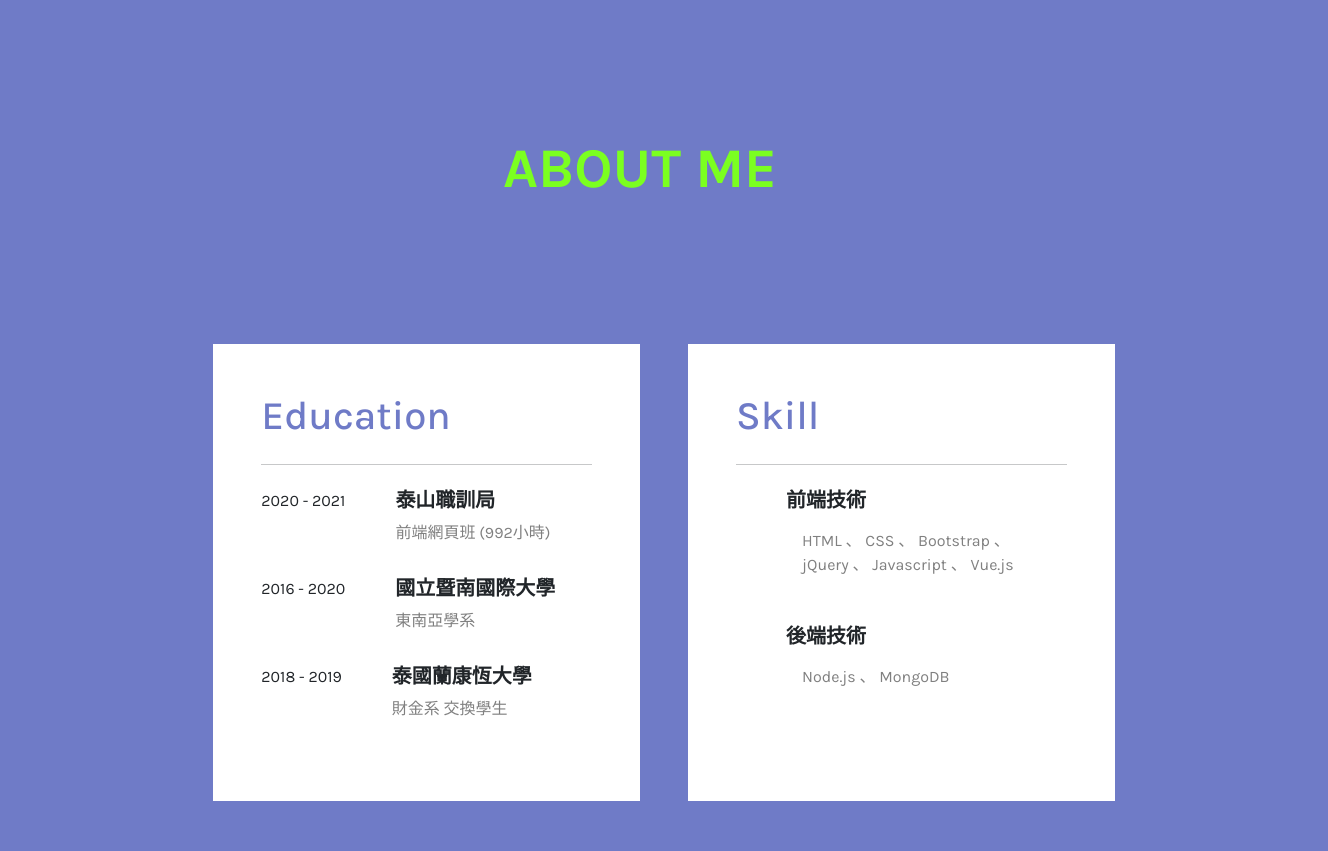
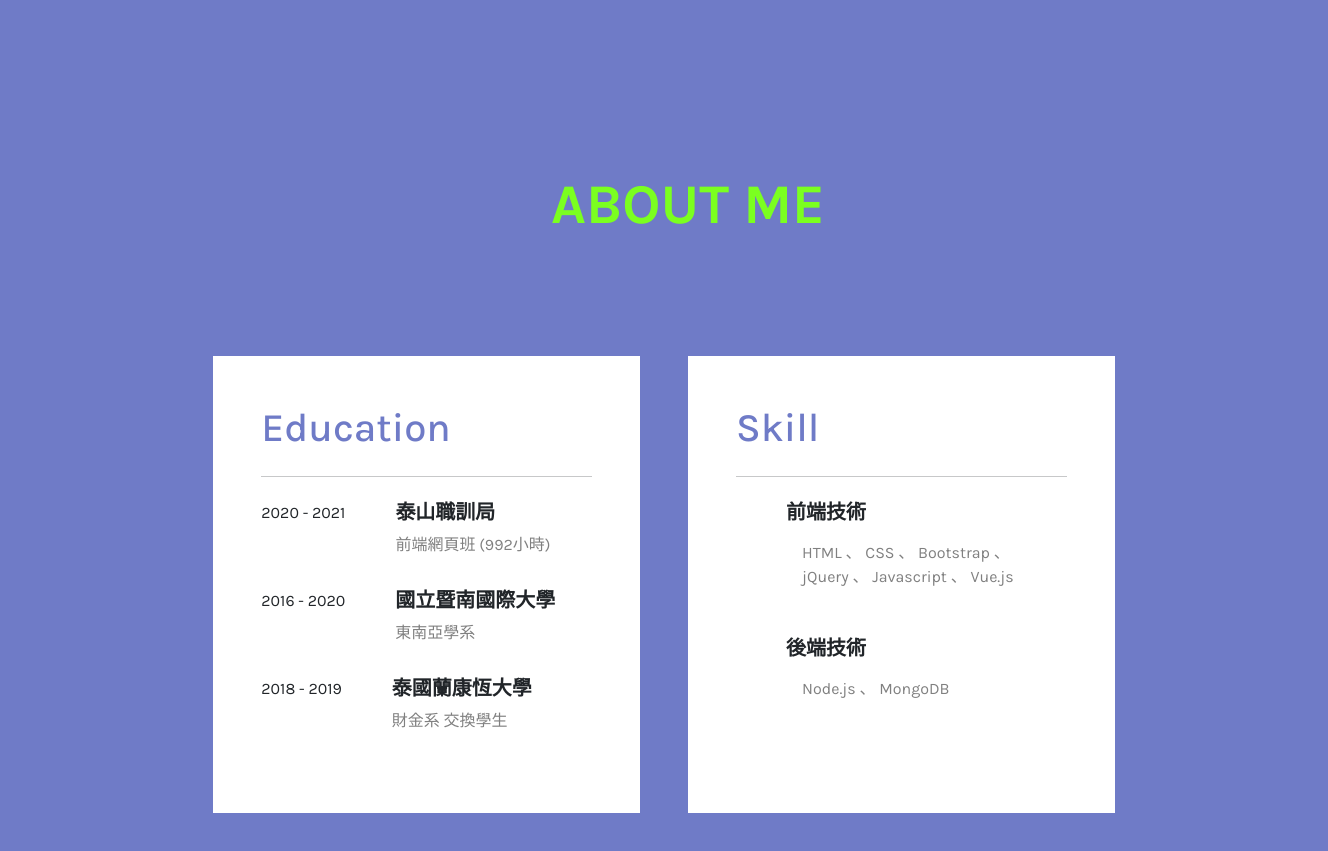
Before and after one commit to Peggy2344/profile, a plain HTML site: page index.html in a window 1280 px wide. Shown: the part 780-1631 px from the top of the page, 1328 px wide, since content can reach past the window. Drawn offline with nearby package versions, Linux system fonts and the light colour scheme.

Commit message:
調整版型

```diff
--- a/index.html
+++ b/index.html
@@ -59,7 +59,7 @@
       </div>
   </section>
   <section id="about" class="section vh-lg-100 gx-0 my-5 d-flex flex-wrap justify-content-around align-items-center">
-      <div class="col-12 mb-5 mb-lg-0 text-center">
+      <div class="col-12 m-5 mt-lg-5 mb-3 mb-lg-0 text-center">
         <h1 class="section_title">ABOUT ME</h1>
       </div>
       <div class="col-12 d-flex flex-wrap justify-content-center about_box">
```
